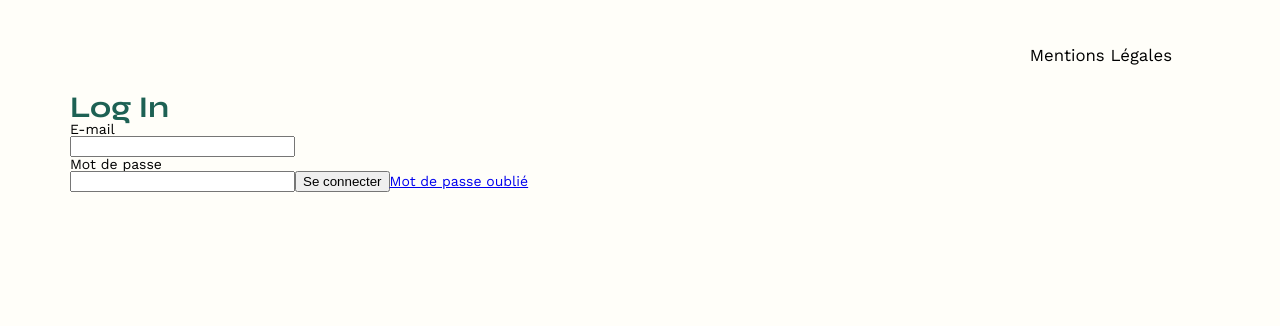
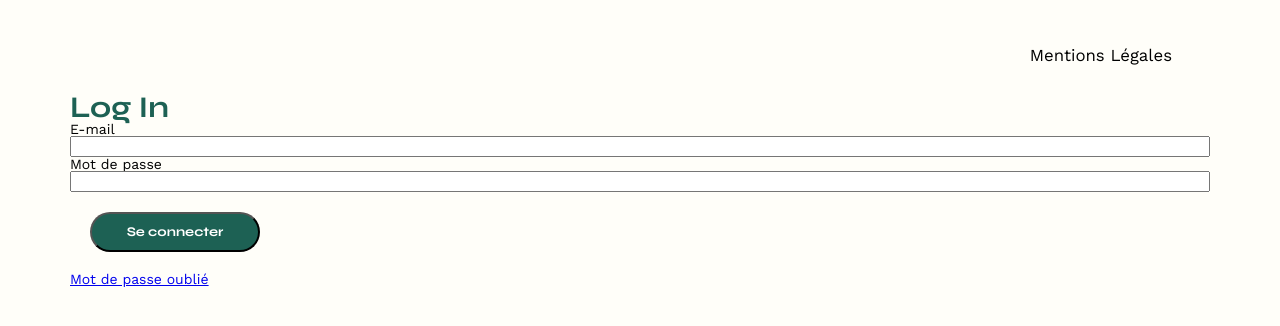
Before and after one commit to LinaLweb/Portfolio-architecte-sophie-bluel, a plain HTML site: page FrontEnd/login.html in a window 1280 px wide. Shown: the part 96-422 px from the top of the page. Drawn offline with nearby package versions, Linux system fonts and the light colour scheme.

Commit message:
ajout de form et de button dans le fichier style.css pour mettre du style css sur le formulaire de contact

```diff
--- a/FrontEnd/assets/style.css
+++ b/FrontEnd/assets/style.css
@@ -209,7 +209,7 @@ footer nav ul {
 	height: 40px;
 	width: 170px;
 	text-align: center;
-	border-radius: 60px ;
+	border-radius: 60px;
 
 }
 
@@ -219,3 +219,24 @@ footer nav ul {
 	flex-wrap: wrap;
 	margin:  20px;
 }
+
+form {
+	display: flex;
+	justify-content: center;
+	flex-direction: column;
+	flex-wrap: wrap;
+	margin-bottom: 40px;
+}
+
+button {
+	font-family: 'Syne';
+	font-weight: 700;
+	color: white;
+	background-color: #1D6154;
+	margin : 20px ;
+	width: 170px;
+	text-align: center;
+	border-radius: 60px;
+	height: 40px;
+	width: 170px;
+}
```
